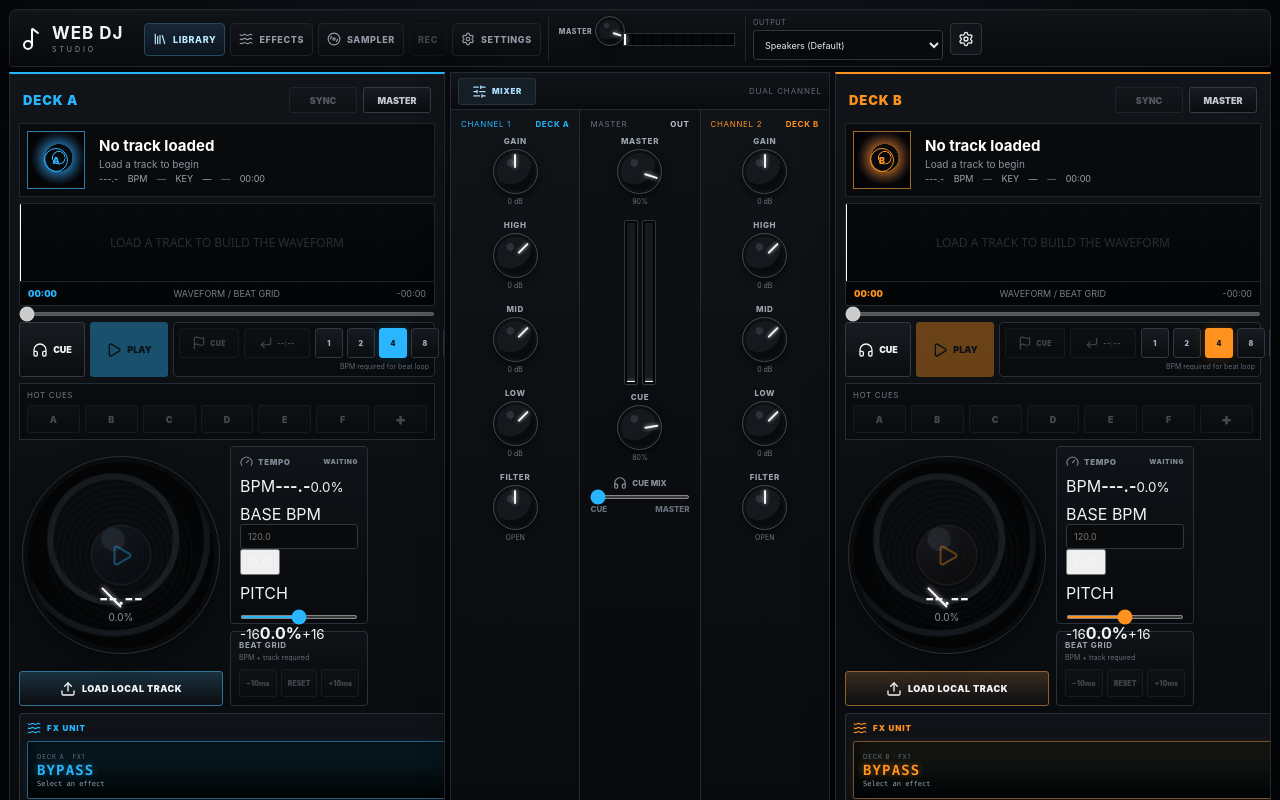
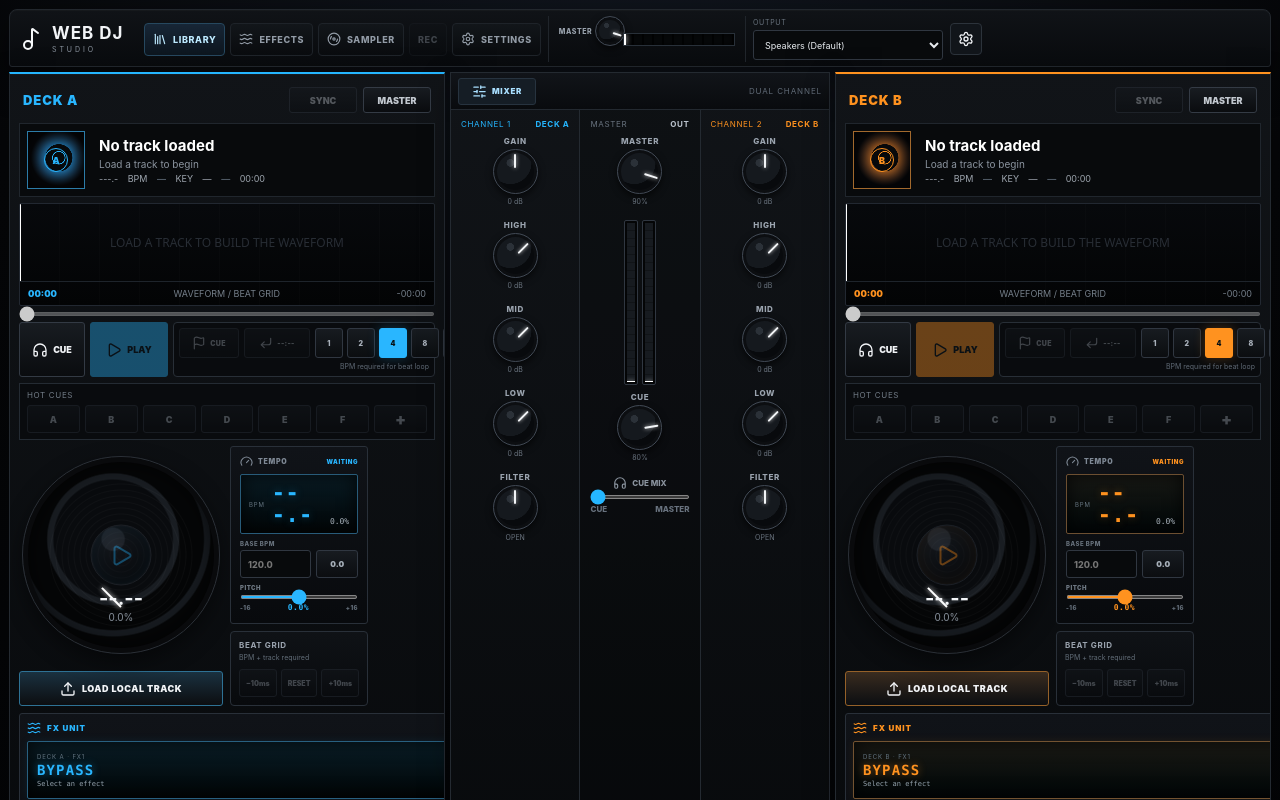
Before and after one commit to ShurexBRT/WebDJ, a React (Vite) app: page / in a window 1280 px wide. Shown: the top 800 px of the page. Built offline with nearby package versions, Linux system fonts and the light colour scheme.

Commit message:
Style compact tempo display and pitch strip

```diff
--- a/src/components/tempo.css
+++ b/src/components/tempo.css
@@ -2,10 +2,10 @@
   min-width: 0;
   display: grid;
   align-content: start;
-  gap: 8px;
-  padding: 9px;
+  gap: 6px;
+  padding: 8px;
   border: 1px solid #293039;
-  border-radius: 4px;
+  border-radius: 3px;
   background: linear-gradient(180deg, #101318, #080a0d);
 }
 
@@ -15,24 +15,47 @@
   justify-content: space-between;
   gap: 8px;
   color: #7e8894;
+  font-size: 7px;
+  font-weight: 900;
+  letter-spacing: .1em;
+}
+.tempo-heading span { display: flex; align-items: center; gap: 5px; }
+.tempo-heading small { color: var(--deck-accent); font-size: 6px; letter-spacing: .1em; }
+
+.tempo-display {
+  min-height: 58px;
+  display: grid;
+  grid-template-columns: auto 1fr auto;
+  align-items: end;
+  gap: 7px;
+  padding: 7px 8px;
+  border: 1px solid color-mix(in srgb, var(--deck-accent) 32%, #27303a);
+  border-radius: 2px;
+  background: linear-gradient(180deg, color-mix(in srgb, var(--deck-accent) 7%, #071014), #020607);
+  box-shadow: inset 0 0 18px rgba(0, 0, 0, .78);
+}
+.tempo-display span { align-self: center; color: #667581; font-size: 6px; letter-spacing: .14em; }
+.tempo-display strong { color: var(--deck-accent); font-family: ui-monospace, SFMono-Regular, Menlo, monospace; font-size: 22px; line-height: 1; letter-spacing: .02em; text-shadow: 0 0 9px color-mix(in srgb, var(--deck-accent) 35%, transparent); }
+.tempo-display small { color: #a8b2bb; font-family: ui-monospace, SFMono-Regular, Menlo, monospace; font-size: 8px; }
+
+.tempo-edit-row { display: grid; grid-template-columns: minmax(0, 1fr) 42px; gap: 5px; }
+.tempo-edit-row label { display: grid; gap: 3px; color: #69737e; font-size: 6px; font-weight: 800; letter-spacing: .08em; }
+.tempo-edit-row input { width: 100%; height: 28px; padding: 0 7px; font-size: 9px; }
+.tempo-edit-row button {
+  align-self: end;
+  height: 28px;
+  border: 1px solid #303741;
+  border-radius: 3px;
+  background: linear-gradient(180deg, #171b20, #0b0d10);
+  color: #a7b0ba;
   font-size: 8px;
   font-weight: 900;
-  letter-spacing: .08em;
-}
-.tempo-heading span { display: flex; align-items: center; gap: 5px; }
-.tempo-heading strong { color: var(--deck-accent); font-size: 11px; letter-spacing: .02em; }
-.tempo-analysis-status { min-height: 22px; color: #65707b; font-size: 7px; line-height: 1.35; }
-.tempo-panel input[type="number"] { width: 100%; padding: 6px 7px; font-size: 9px; }
-.sync-button {
-  min-height: 32px;
-  border: 1px solid color-mix(in srgb, var(--deck-accent) 50%, #313841);
-  border-radius: 3px;
-  background: linear-gradient(180deg, color-mix(in srgb, var(--deck-accent) 15%, #15191e), #0a0c0f);
-  color: var(--deck-accent);
-  padding: 0 8px;
-  font-size: 8px;
-  font-weight: 900;
-  letter-spacing: .08em;
   cursor: pointer;
 }
-.sync-button:not(:disabled):hover { border-color: var(--deck-accent); background: color-mix(in srgb, var(--deck-accent) 20%, #0b0d10); }
+.tempo-edit-row button:hover { border-color: var(--deck-accent); color: var(--deck-accent); }
+
+.pitch-strip { display: grid; gap: 4px; color: #6f7984; font-size: 6px; font-weight: 900; letter-spacing: .08em; }
+.pitch-strip input { height: 4px; }
+.pitch-strip div { display: flex; justify-content: space-between; align-items: center; }
+.pitch-strip small { color: #5e6873; font-size: 6px; }
+.pitch-strip b { color: var(--deck-accent); font-family: ui-monospace, SFMono-Regular, Menlo, monospace; font-size: 8px; }
```
